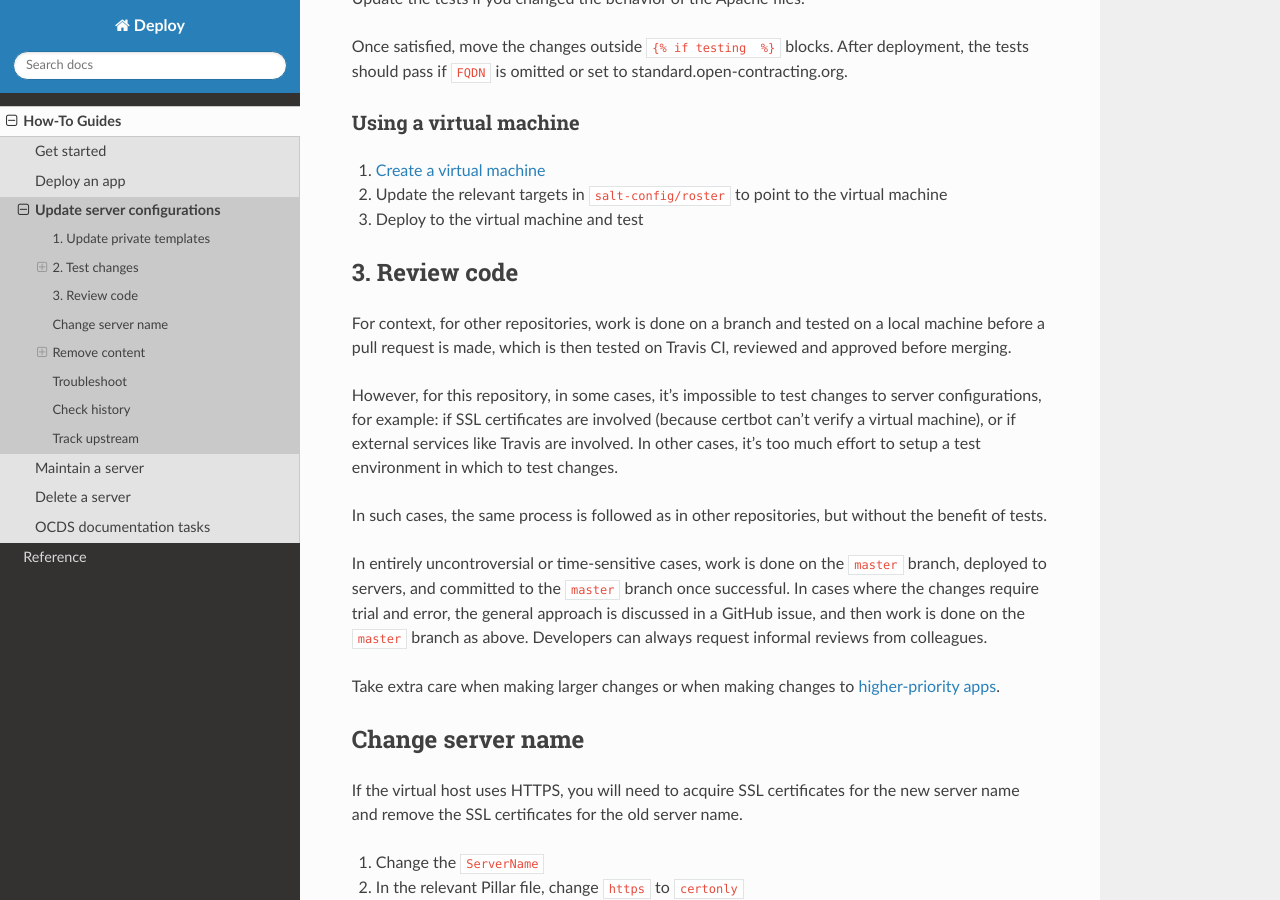
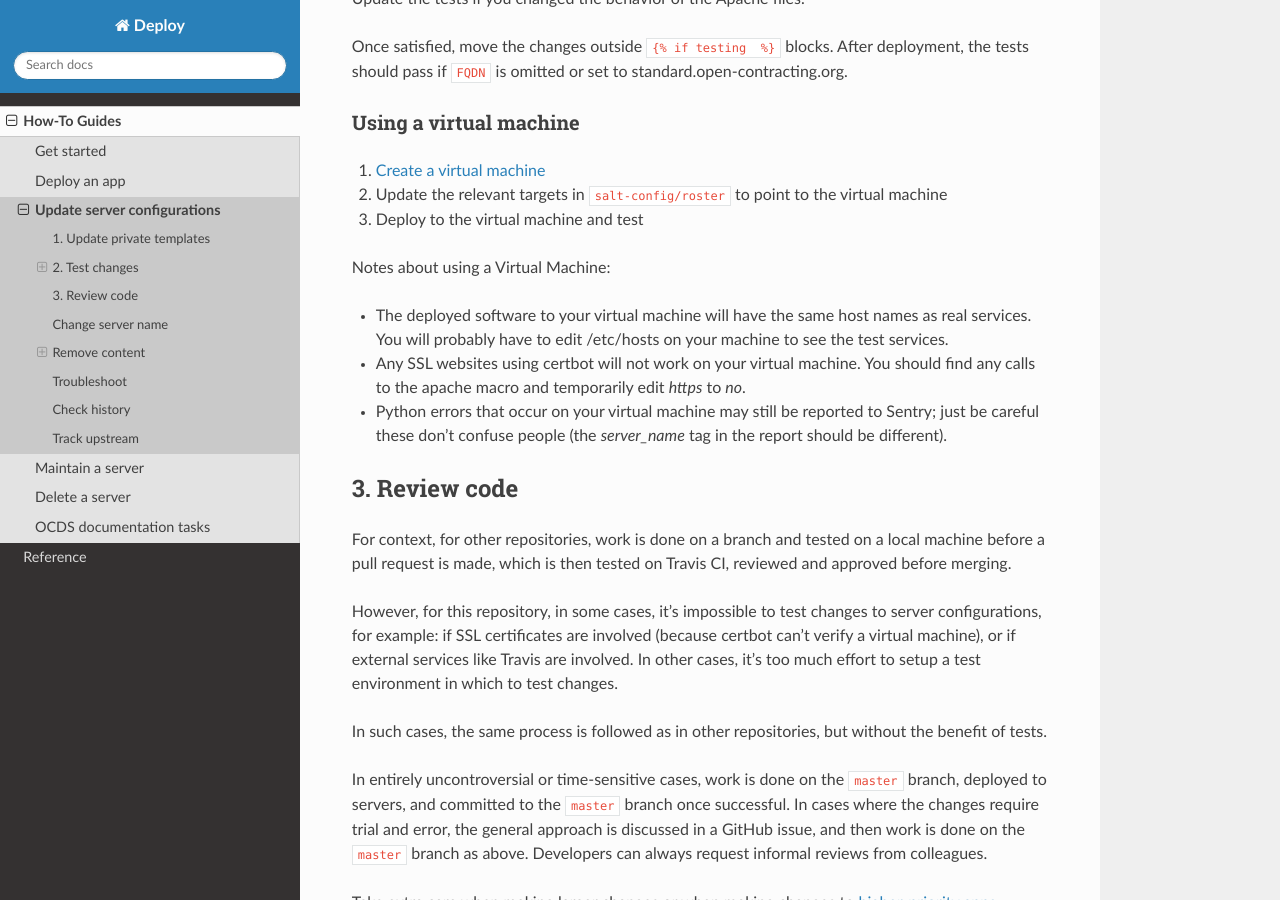
Before and after one commit to open-contracting/deploy, a Sphinx documentation site: the page built from docs/how-to/update.rst, in a window 1280 px wide and 900 px high, scrolled down 1194 px. Built offline with Sphinx 7.4.7 and the Read the Docs theme 2.0.0, drawn with Linux system fonts in a browser that asks for light colours.

Commit message:
Docs - notes on V.M.s https://github.com/open-contracting/deploy/issues/39

```diff
--- a/docs/how-to/update.rst
+++ b/docs/how-to/update.rst
@@ -57,6 +57,12 @@ Using a virtual machine
 #. `Create a virtual machine <https://docs.saltstack.com/en/getstarted/ssh/system.html>`__
 #. Update the relevant targets in ``salt-config/roster`` to point to the virtual machine
 #. Deploy to the virtual machine and test
+
+Notes about using a Virtual Machine:
+
+*  The deployed software to your virtual machine will have the same host names as real services. You will probably have to edit /etc/hosts on your machine to see the test services.
+*  Any SSL websites using certbot will not work on your virtual machine. You should find any calls to the apache macro and temporarily edit `https` to `no`.
+*  Python errors that occur on your virtual machine may still be reported to Sentry; just be careful these don't confuse people (the `server_name` tag in the report should be different).
 
 3. Review code
 --------------
```
